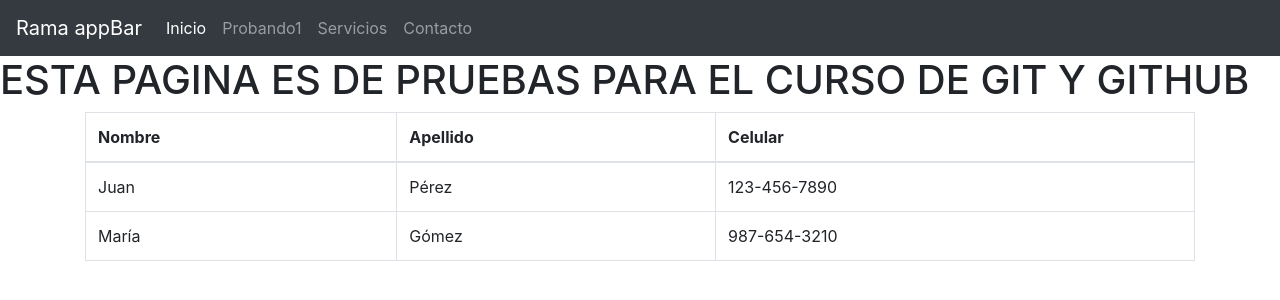
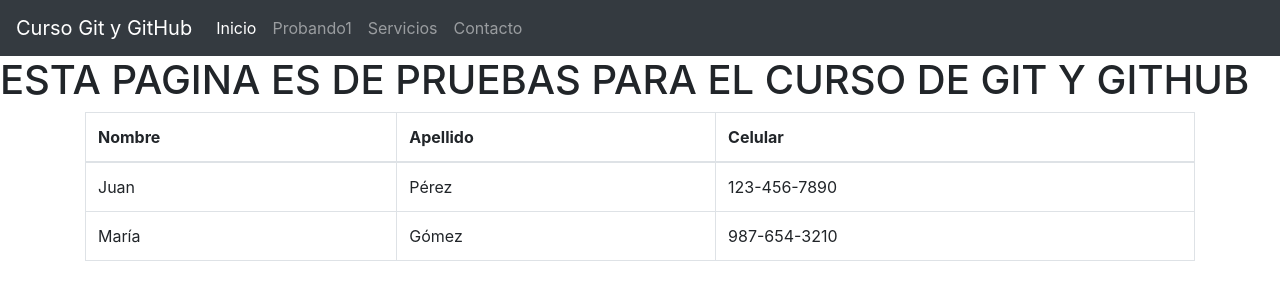
Before and after one commit to Julian-Devia/Git_GitHub, a plain HTML site: page index.html in a window 1280 px wide. Drawn offline with nearby package versions, Linux system fonts and the light colour scheme.

Commit message:
se cambio el titulo del appBar (Curso Git y GitHub)

```diff
--- a/index.html
+++ b/index.html
@@ -10,7 +10,7 @@
 <body>
 
     <nav class="navbar navbar-expand-lg navbar-dark bg-dark">
-        <a class="navbar-brand" href="#">Rama appBar</a>
+        <a class="navbar-brand" href="#">Curso Git y GitHub</a>
         <button class="navbar-toggler" type="button" data-toggle="collapse" data-target="#navbarNav" aria-controls="navbarNav" aria-expanded="false" aria-label="Toggle navigation">
             <span class="navbar-toggler-icon"></span>
         </button>
```
